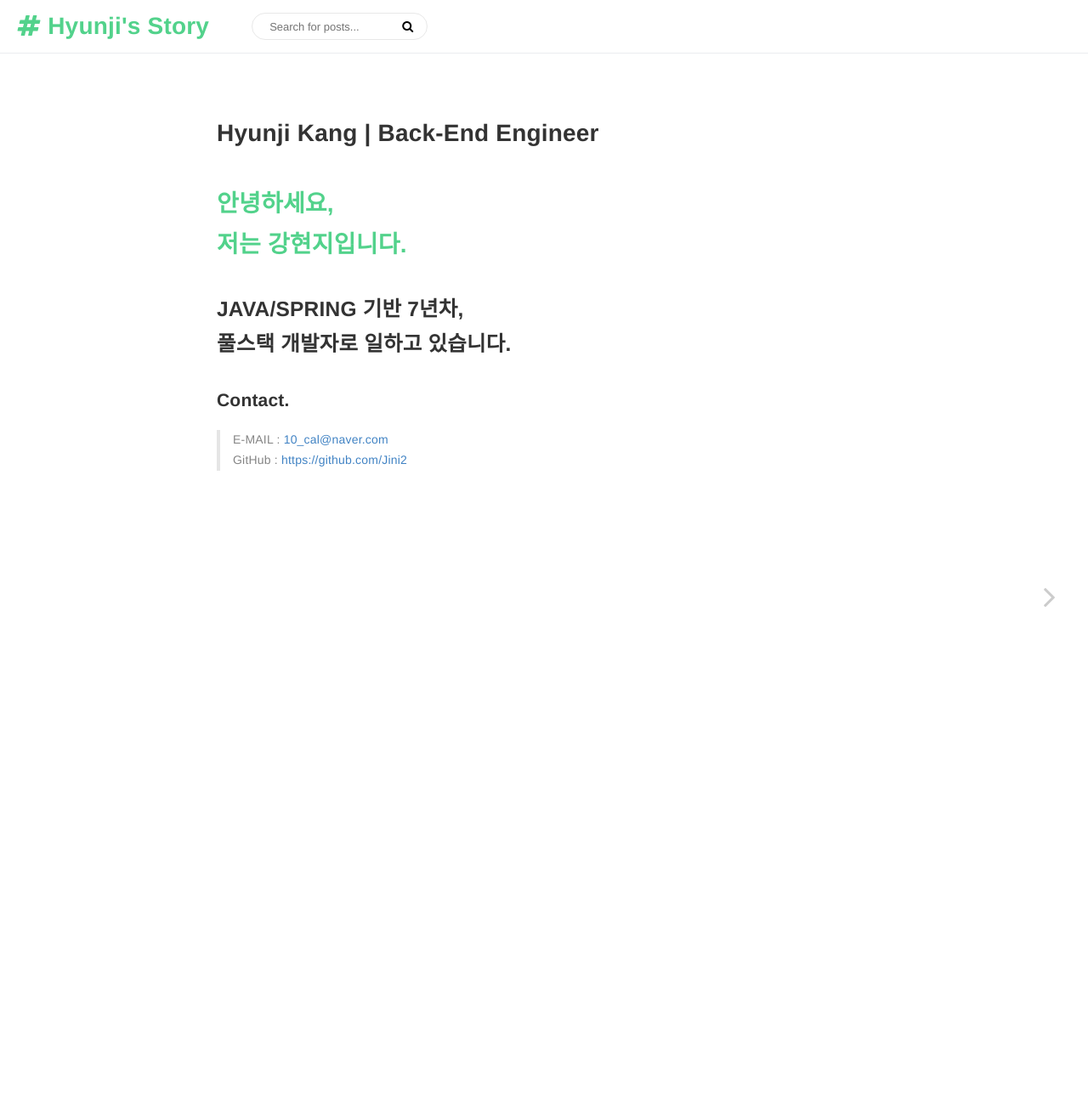
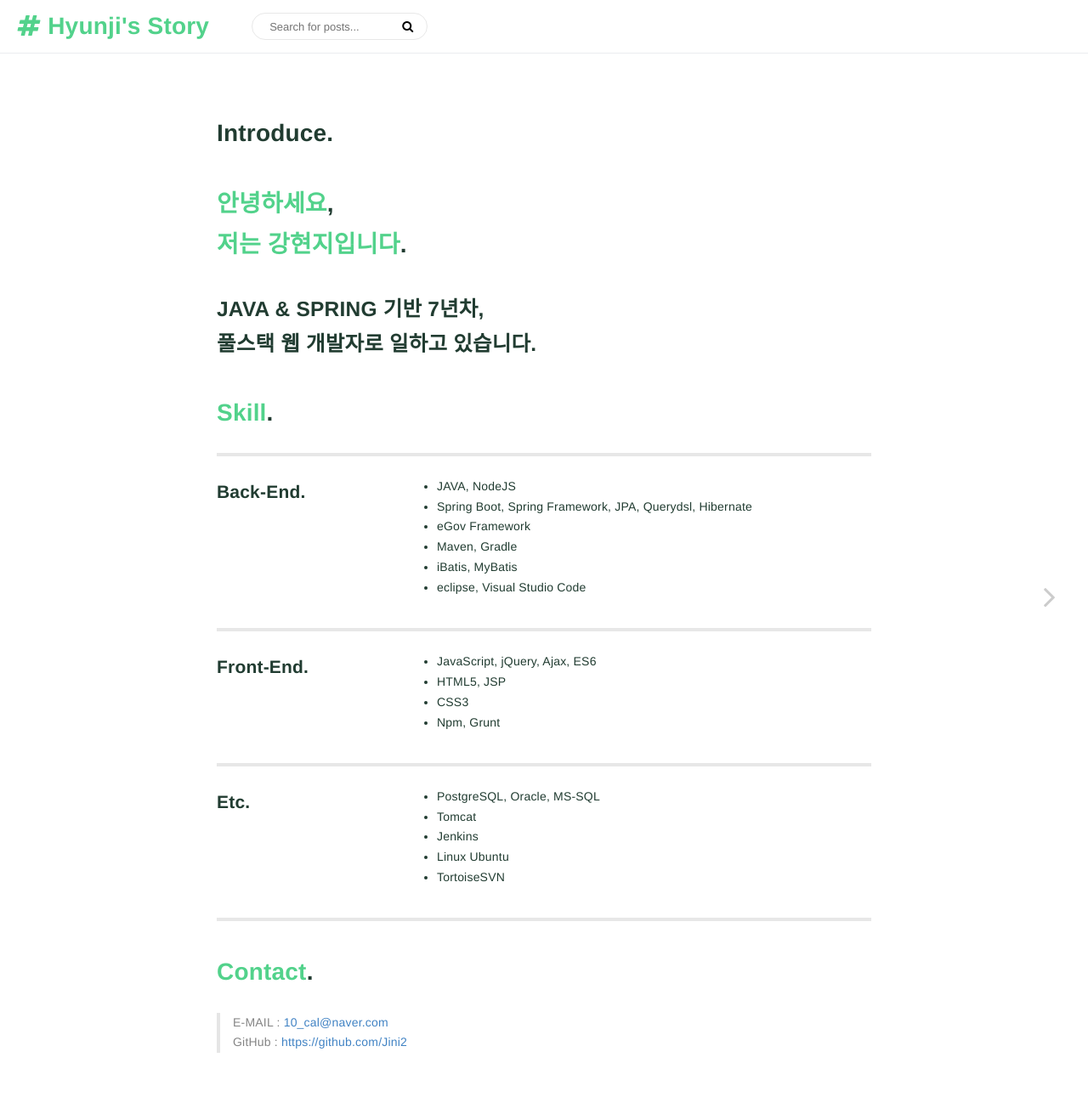
Before and after one commit to Jini2/jini2.github.io, a Jekyll site: the page built from index.md, in a window 1280 px wide. Shown: the whole page at 85% size. Built offline with Jekyll 4.4.1, drawn with Linux system fonts in a browser that asks for light colours.

Commit message:
add skill

```diff
--- a/gitbook/style-custom.css
+++ b/gitbook/style-custom.css
@@ -4,6 +4,10 @@ body {
 
 .flex {
     display: flex;
+}
+
+.markdown-section {
+    color: #213c31;
 }
 
 .header-wrapper {
--- a/index.md
+++ b/index.md
@@ -1,14 +1,80 @@
 ---
-title: Hyunji Kang | Back-End Engineer
+title: Introduce.
 layout: home
 ---
 
-# <span style="color:#52d28b">안녕하세요,<br>저는 강현지입니다.</span>
+<style type='text/css'>
+  .green-emp { color:#52d28b; }
+  .skill-section h3 {
+      margin-top: 0;
+      margin-bottom: 0;
+  }
+  .skill-section .left {
+      float: left;
+      width: 30%;
+  }
 
-## JAVA/SPRING 기반 7년차, <br>풀스택 개발자로 일하고 있습니다.<br>
+  .skill-section .right {
+      float: left;
+      width: 70%;
+  }
+</style>
+
+# <span class="green-emp">안녕하세요</span>,<span class="green-emp"><br>저는 강현지입니다</span>.
+
+## JAVA & SPRING 기반 7년차, <br>풀스택 웹 개발자로 일하고 있습니다.<br>
+
+# <span class="green-emp">Skill</span>.
+---
+<div class="flex skill-section">
+    <div class="left">
+        <h3>Back-End.</h3>
+    </div>
+    <div class="right">
+        <ul>
+            <li>JAVA, NodeJS</li>
+            <li>Spring Boot, Spring Framework, JPA, Querydsl, Hibernate</li>
+            <li>eGov Framework</li>
+            <li>Maven, Gradle</li>
+            <li>iBatis, MyBatis</li>
+            <li>eclipse, Visual Studio Code</li>
+        </ul>
+    </div>
+</div>
+---
+<div class="flex skill-section">
+    <div class="left">
+        <h3>Front-End.</h3>
+    </div>
+    <div class="right">
+        <ul>
+            <li>JavaScript, jQuery, Ajax, ES6</li>
+            <li>HTML5, JSP</li>
+            <li>CSS3</li>
+            <li>Npm, Grunt</li>
+        </ul>
+    </div>
+</div>
+---
+<div class="flex skill-section">
+    <div class="left">
+        <h3>Etc.</h3>
+    </div>
+    <div class="right">
+        <ul>
+            <li>PostgreSQL, Oracle, MS-SQL</li>
+            <li>Tomcat</li>
+            <li>Jenkins</li>
+            <li>Linux Ubuntu</li>
+            <li>TortoiseSVN</li>
+        </ul>
+    </div>
+</div>
+---
 
 
 
-### Contact.
+# <span class="green-emp">Contact</span>.
+
 > E-MAIL : <10_cal@naver.com>
 > GitHub : [https://github.com/Jini2](https://github.com/Jini2)
```
